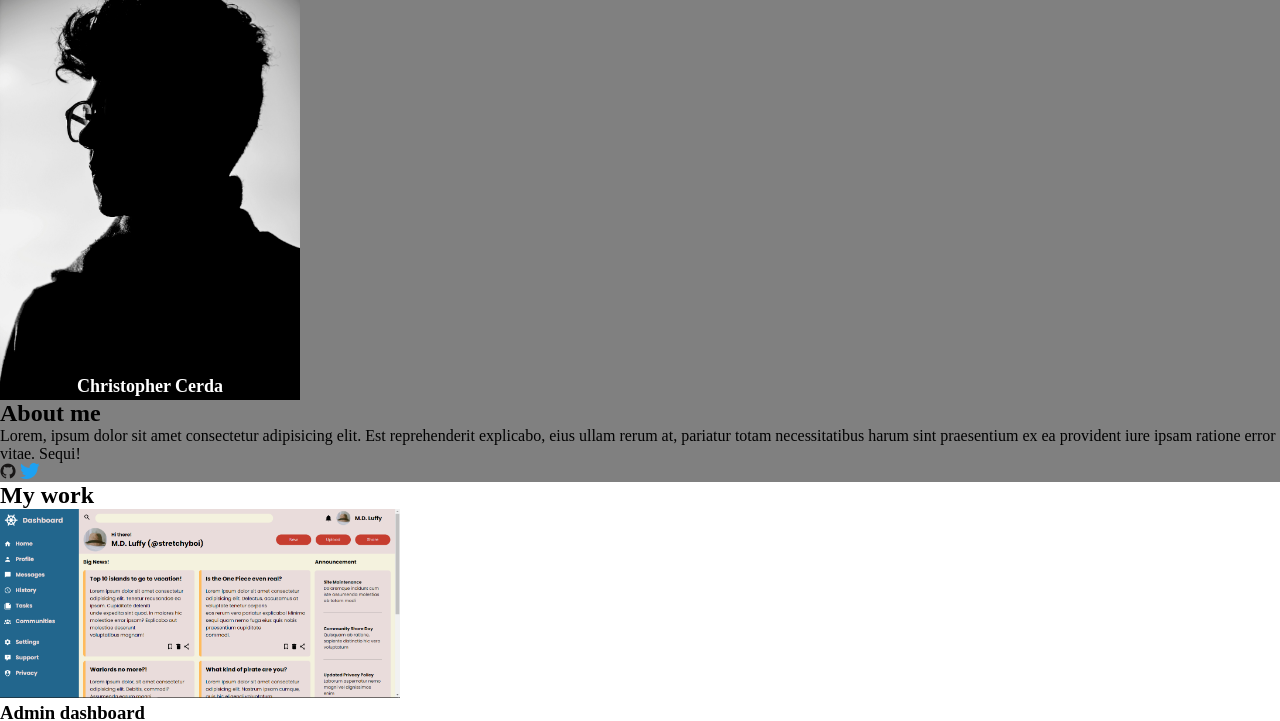
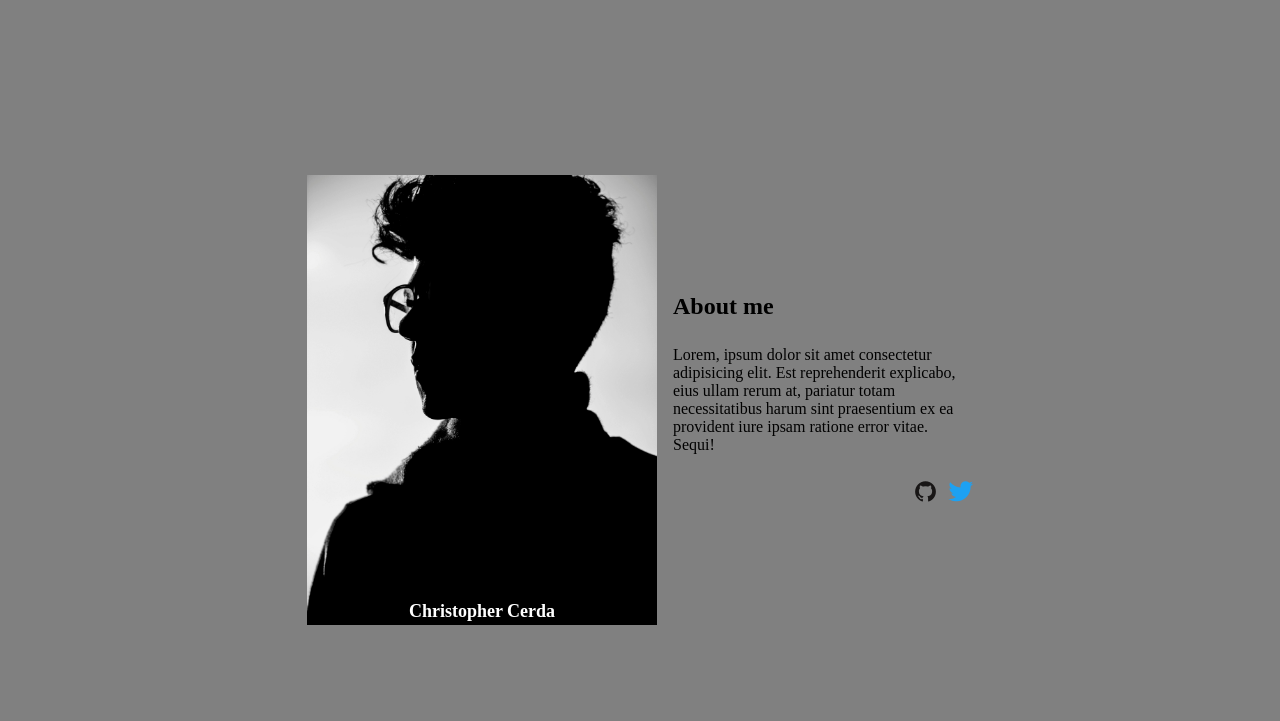
Before and after one commit to Toph765/homepage, a plain HTML site: page index.html in a window 1280 px wide. Shown: the top 721 px of the page. Drawn offline with nearby package versions, Linux system fonts and the light colour scheme.

Commit message:
header: add display and change sizes

```diff
--- a/style.css
+++ b/style.css
@@ -4,16 +4,50 @@
   box-sizing: border-box;
 }
 
+header {
+  height: 100vh;
+  background-color: gray;
+  display: flex;
+  justify-content: center;
+  align-items: center;
+  gap: 16px;
+}
+
 .main-pic-cont {
   position: relative;
-  width: 300px;
-  height: 400px;
+  width: 350px;
+  height: 450px;
 }
 
 .main-pic {
+  width: 350px;
+  height: 450px;
+  object-fit: cover;
+}
+
+.header-second-cont {
   width: 300px;
   height: 400px;
-  object-fit: cover;
+  display: flex;
+  flex-direction: column;
+  justify-content: center;
+}
+
+.header-second-cont h2,
+.about-me-text {
+  padding-bottom: 1.6rem;
+}
+
+.about-me-nav-cont {
+  display: flex;
+  justify-content: end;
+  gap: 12px;
+  width: 100%;
+  font-size: 22px;
+}
+
+.devicon-twitter-original {
+  font-size: 20px;
 }
 
 h1 {
@@ -23,10 +57,6 @@ h1 {
   left: 50%;
   transform: translate(-50%, 0);
   font-size: 18px;
-}
-
-header {
-  background-color: gray;
 }
 
 .project-img {
```
